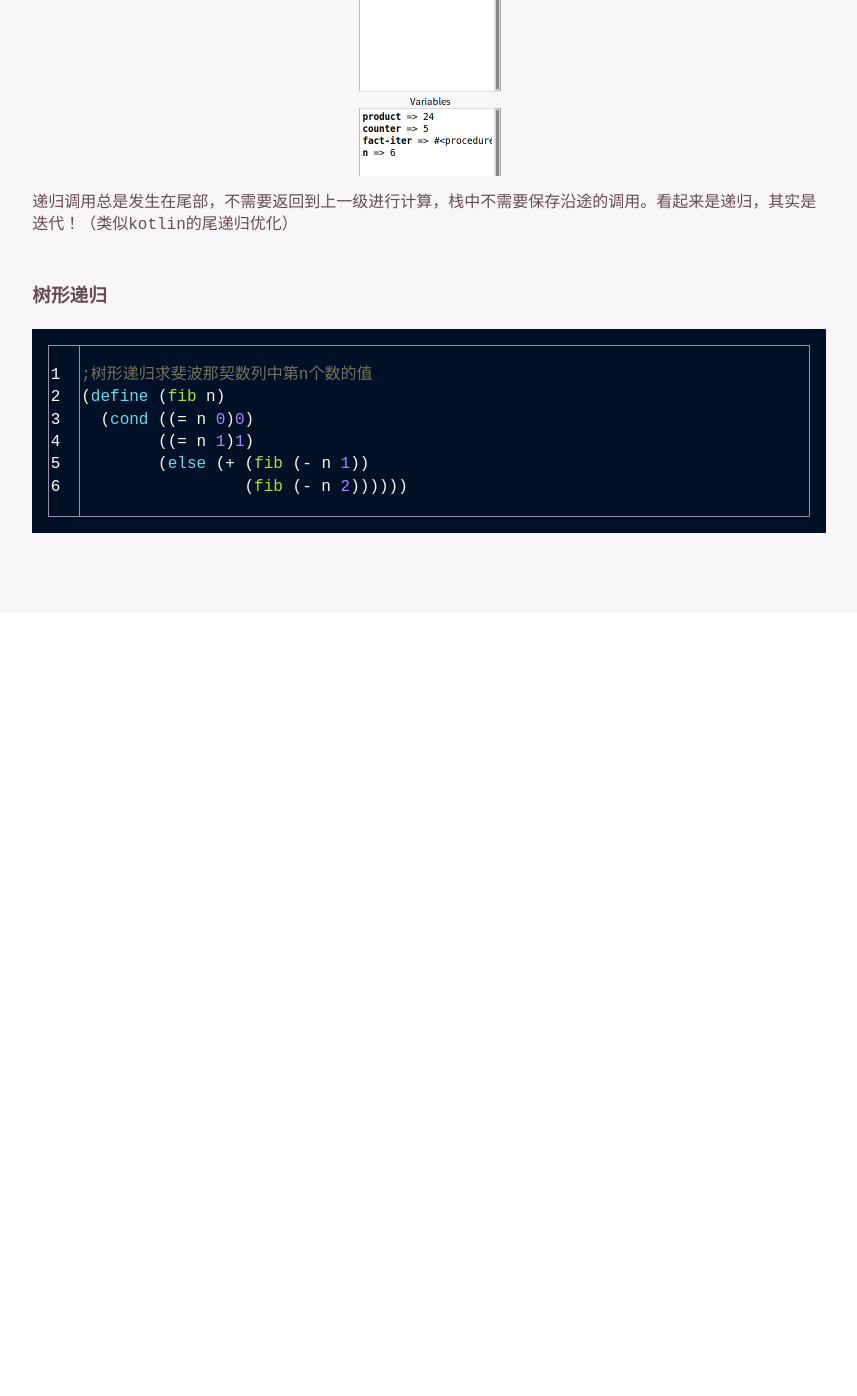
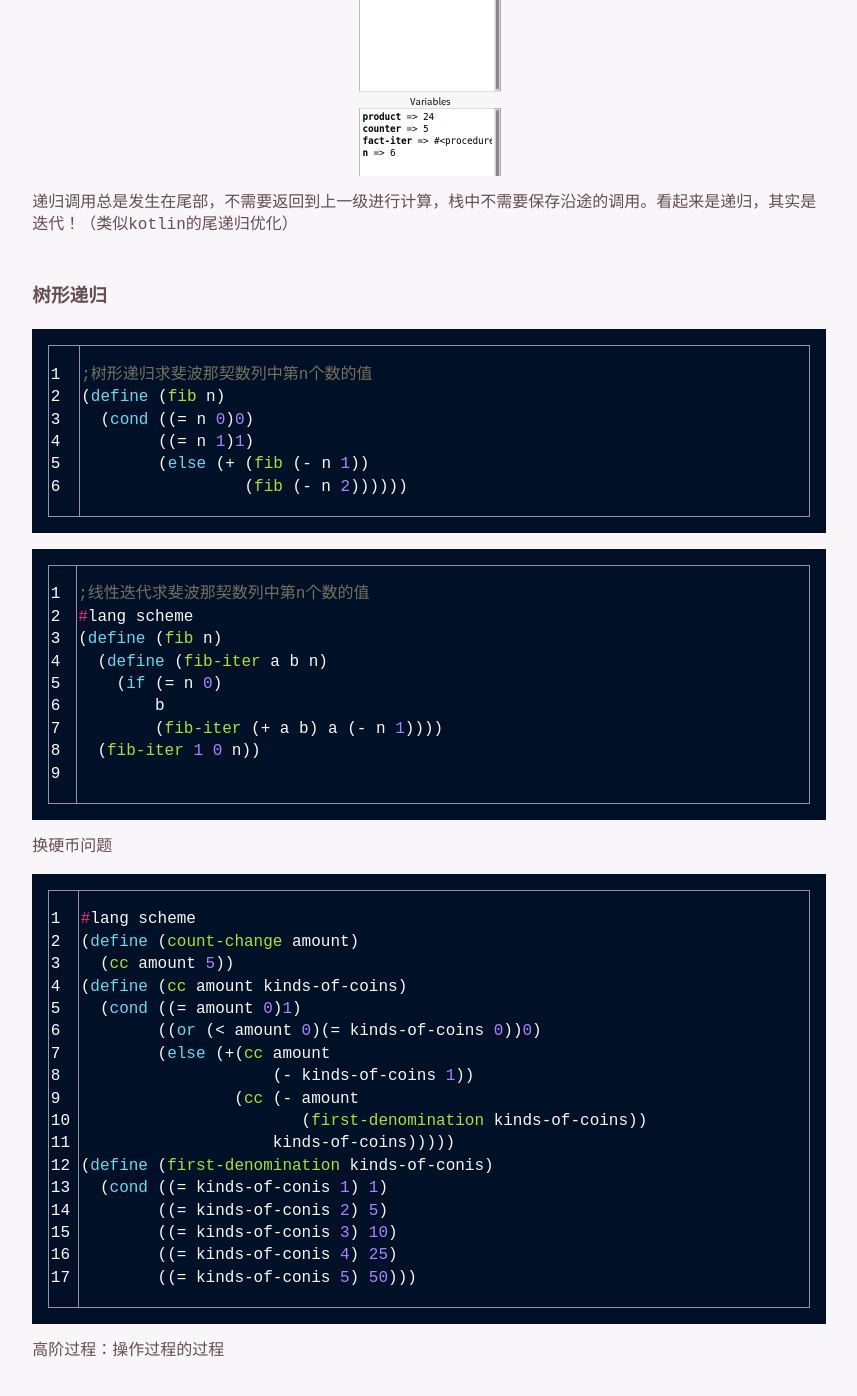
Before and after one commit to J-XZ/blog, a Jekyll site: the page built from _posts/2021-07-28-构造过程抽象.md, in a window 1280 px wide and 1400 px high, scrolled down 5477 px. Shown: the top 1396 px of the window, without its empty margins (211-1068 px from the left). Built offline with Jekyll 4.4.1, drawn with Linux system fonts in a browser that asks for light colours; formulas are drawn with MathJax 3; before the commit the page ends 6090 px from its top, so only the background shows below that.

Commit message:
more post

````diff
--- a/_posts/2021-07-28-构造过程抽象.md
+++ b/_posts/2021-07-28-构造过程抽象.md
@@ -222,3 +222,39 @@ cond
         (else (+ (fib (- n 1))
                  (fib (- n 2))))))
 ```
+
+```scheme
+;线性迭代求斐波那契数列中第n个数的值
+#lang scheme
+(define (fib n)
+  (define (fib-iter a b n)
+    (if (= n 0)
+        b
+        (fib-iter (+ a b) a (- n 1))))
+  (fib-iter 1 0 n))
+
+```
+
+换硬币问题
+
+```scheme
+#lang scheme
+(define (count-change amount)
+  (cc amount 5))
+(define (cc amount kinds-of-coins)
+  (cond ((= amount 0)1)
+        ((or (< amount 0)(= kinds-of-coins 0))0)
+        (else (+(cc amount
+                    (- kinds-of-coins 1))
+                (cc (- amount
+                       (first-denomination kinds-of-coins))
+                    kinds-of-coins)))))
+(define (first-denomination kinds-of-conis)
+  (cond ((= kinds-of-conis 1) 1)
+        ((= kinds-of-conis 2) 5)
+        ((= kinds-of-conis 3) 10)
+        ((= kinds-of-conis 4) 25)
+        ((= kinds-of-conis 5) 50)))
+```
+
+高阶过程：操作过程的过程
````
Also changed, not shown: _posts/2021-07-30-线程的属性.md (added, +142 -0 lines), _posts/2021-07-26-Hello_World.md (line endings or trailing spaces), assets/pic/2021-07-30 22-45-29 的屏幕截图.png (added).
